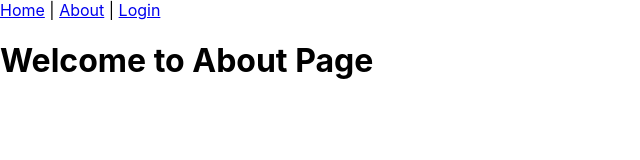
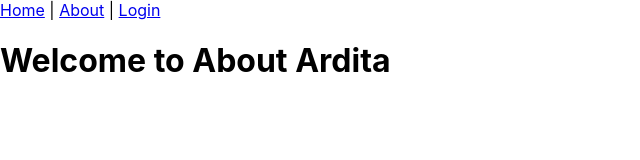
Before and after one commit to domos-office/DomosWeb, a React (Create React App) app: page /about in a window 1280 px wide. Shown: the top 160 px of the page, without its empty margins (0-640 px from the left). Built offline with nearby package versions, Linux system fonts and the light colour scheme.

Commit message:
Ardita ndryshoj about.js

```diff
--- a/src/pages/About.js
+++ b/src/pages/About.js
@@ -1,7 +1,7 @@
 import React from 'react';
 
 const Home = () => {
-  return <h1>Welcome to About Page</h1>;
+  return <h1>Welcome to About Ardita</h1>;
 };
 
 export default Home;
```
